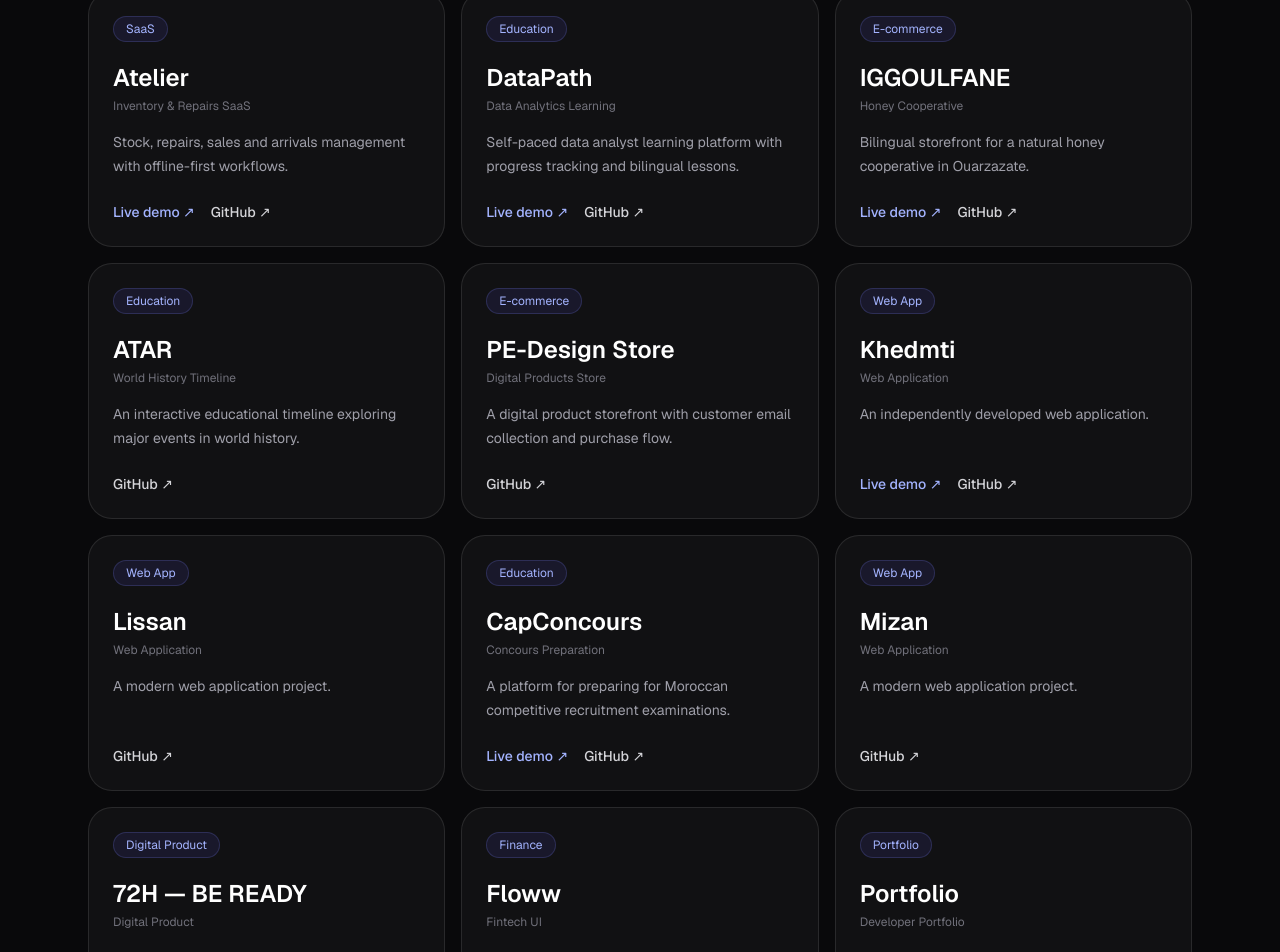
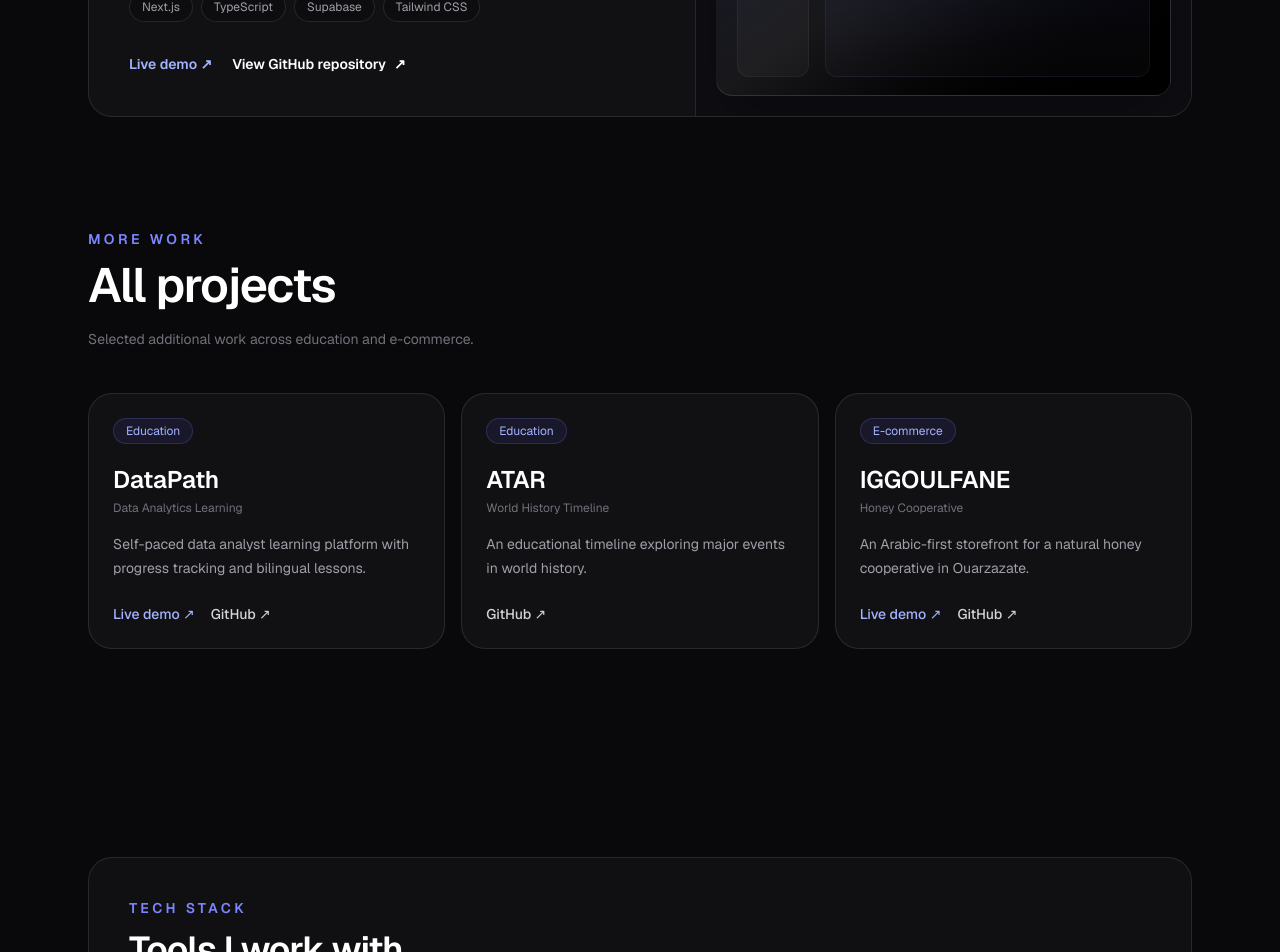
Before and after one commit to abdelkhalekligflam/portfolio, a Next.js app: page / in a window 1280 px wide. Shown: the part 2140-3092 px from the top of the page. Built offline with nearby package versions, Linux system fonts and the light colour scheme.

Commit message:
Curate portfolio to six strongest projects

```diff
--- a/app/page.tsx
+++ b/app/page.tsx
@@ -20,105 +20,43 @@ const projects = [
     github: "https://github.com/abdelkhalekligflam/Taskora",
     image: null,
     video: "/taskora-demo-optimized.mp4",
-  },
+  },,
+  {
+    name: "Atelier",
+    type: "Inventory & Repairs SaaS",
+    description: "A business management platform for inventory, repairs, sales and arrivals, including offline-first workflows.",
+    stack: ["Next.js", "TypeScript", "Supabase", "Tailwind CSS"],
+    github: "https://github.com/abdelkhalekligflam/Atelier",
+    live: "https://atelier-delta-five.vercel.app/",
+    image: null,
+    video: null,
+  }
 ];
 
 const additionalProjects = [
   {
-    name: "Atelier",
-    type: "Inventory & Repairs SaaS",
-    description: "Stock, repairs, sales and arrivals management with offline-first workflows.",
-    category: "SaaS",
-    live: "https://atelier-delta-five.vercel.app/",
-    github: "https://github.com/abdelkhalekligflam/Atelier"
+    "name": "DataPath",
+    "type": "Data Analytics Learning",
+    "description": "Self-paced data analyst learning platform with progress tracking and bilingual lessons.",
+    "category": "Education",
+    "live": "https://datapath-ten.vercel.app/",
+    "github": "https://github.com/abdelkhalekligflam/datapath"
   },
   {
-    name: "DataPath",
-    type: "Data Analytics Learning",
-    description: "Self-paced data analyst learning platform with progress tracking and bilingual lessons.",
-    category: "Education",
-    live: "https://datapath-ten.vercel.app/",
-    github: "https://github.com/abdelkhalekligflam/datapath"
+    "name": "ATAR",
+    "type": "World History Timeline",
+    "description": "An educational timeline exploring major events in world history.",
+    "category": "Education",
+    "live": null,
+    "github": "https://github.com/abdelkhalekligflam/ATAR"
   },
   {
-    name: "IGGOULFANE",
-    type: "Honey Cooperative",
-    description: "Bilingual storefront for a natural honey cooperative in Ouarzazate.",
-    category: "E-commerce",
-    live: "https://iggoulfane.vercel.app/",
-    github: "https://github.com/abdelkhalekligflam/iggoulfane"
-  },
-  {
-    name: "ATAR",
-    type: "World History Timeline",
-    description: "An interactive educational timeline exploring major events in world history.",
-    category: "Education",
-    live: null,
-    github: "https://github.com/abdelkhalekligflam/ATAR"
-  },
-  {
-    name: "PE-Design Store",
-    type: "Digital Products Store",
-    description: "A digital product storefront with customer email collection and purchase flow.",
-    category: "E-commerce",
-    live: null,
-    github: "https://github.com/abdelkhalekligflam/pe-design-store"
-  },
-  {
-    name: "Khedmti",
-    type: "Web Application",
-    description: "An independently developed web application.",
-    category: "Web App",
-    live: "https://khedmti-beryl.vercel.app/",
-    github: "https://github.com/abdelkhalekligflam/khedmti"
-  },
-  {
-    name: "Lissan",
-    type: "Web Application",
-    description: "A modern web application project.",
-    category: "Web App",
-    live: null,
-    github: "https://github.com/abdelkhalekligflam/lissan"
-  },
-  {
-    name: "CapConcours",
-    type: "Concours Preparation",
-    description: "A platform for preparing for Moroccan competitive recruitment examinations.",
-    category: "Education",
-    live: "https://cap-concours.vercel.app/",
-    github: "https://github.com/abdelkhalekligflam/CapConcours"
-  },
-  {
-    name: "Mizan",
-    type: "Web Application",
-    description: "A modern web application project.",
-    category: "Web App",
-    live: null,
-    github: "https://github.com/abdelkhalekligflam/Mizan"
-  },
-  {
-    name: "72H — BE READY",
-    type: "Digital Product",
-    description: "An emergency preparedness digital guide and storefront project.",
-    category: "Digital Product",
-    live: "https://akhaelk.gumroad.com/l/72h-be-ready",
-    github: "https://github.com/abdelkhalekligflam/72h-be-ready"
-  },
-  {
-    name: "Floww",
-    type: "Fintech UI",
-    description: "A modern front-end fintech application scaffold.",
-    category: "Finance",
-    live: null,
-    github: "https://github.com/abdelkhalekligflam/floww"
-  },
-  {
-    name: "Portfolio",
-    type: "Developer Portfolio",
-    description: "This responsive portfolio showcasing my projects, experience and skills.",
-    category: "Portfolio",
-    live: "https://portfolio-one-self-87.vercel.app/",
-    github: "https://github.com/abdelkhalekligflam/portfolio"
+    "name": "IGGOULFANE",
+    "type": "Honey Cooperative",
+    "description": "An Arabic-first storefront for a natural honey cooperative in Ouarzazate.",
+    "category": "E-commerce",
+    "live": "https://iggoulfane.vercel.app/",
+    "github": "https://github.com/abdelkhalekligflam/iggoulfane"
   }
 ];
 
@@ -255,6 +193,7 @@ export default function Home() {
                         </span>
                       ))}
                     </div>
+                    {"live" in project && project.live && <a href={project.live} target="_blank" rel="noreferrer" className="mt-6 mr-5 inline-flex text-sm font-semibold text-indigo-300 hover:text-white">Live demo ↗</a>}
                     <a
                       href={project.github}
                       target="_blank"
@@ -326,7 +265,7 @@ export default function Home() {
         <div className="mb-10">
           <p className="text-sm font-semibold uppercase tracking-[0.24em] text-indigo-400">More work</p>
           <h2 className="mt-3 text-3xl font-semibold tracking-tight text-white md:text-5xl">All projects</h2>
-          <p className="mt-4 max-w-2xl text-sm leading-7 text-zinc-500">A growing collection of SaaS, educational platforms, commerce experiences, and front-end experiments.</p>
+          <p className="mt-4 max-w-2xl text-sm leading-7 text-zinc-500">Selected additional work across education and e-commerce.</p>
         </div>
         <div className="grid gap-4 sm:grid-cols-2 lg:grid-cols-3">
           {additionalProjects.map((project) => (
```
